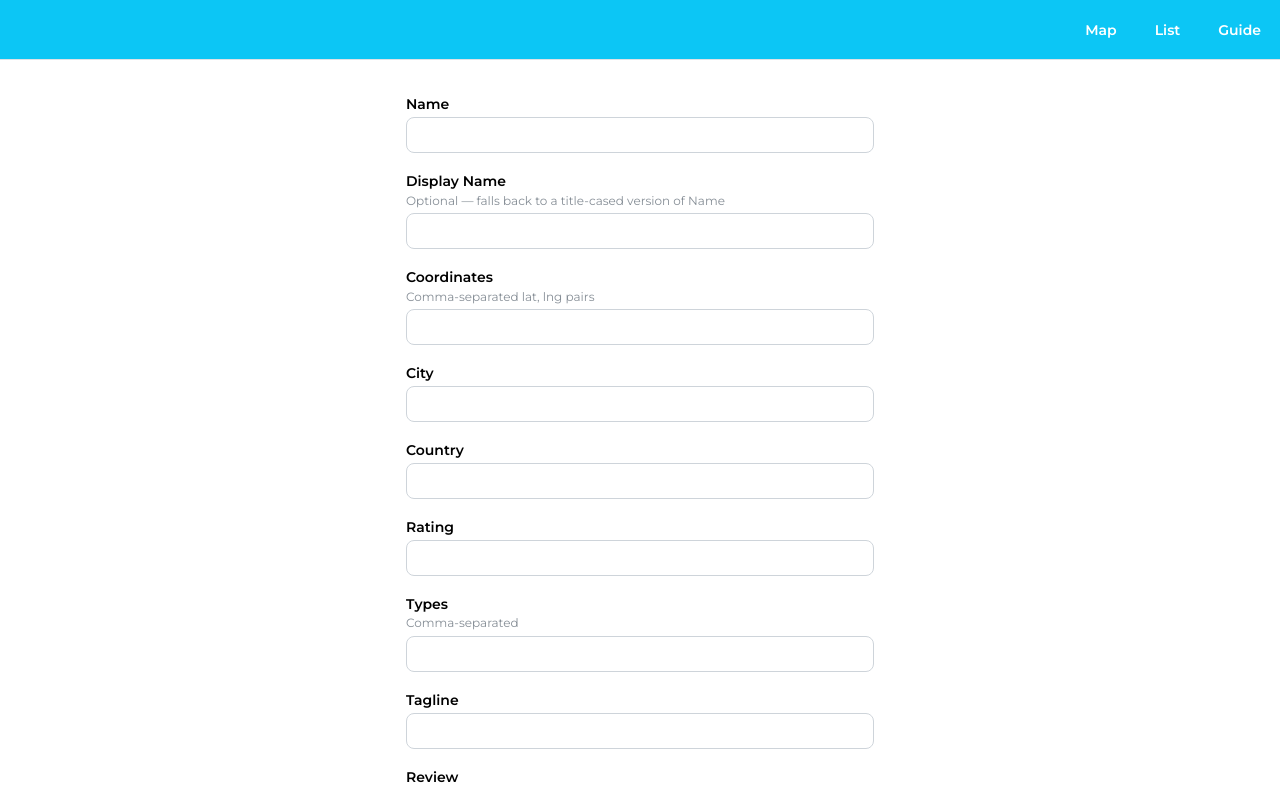
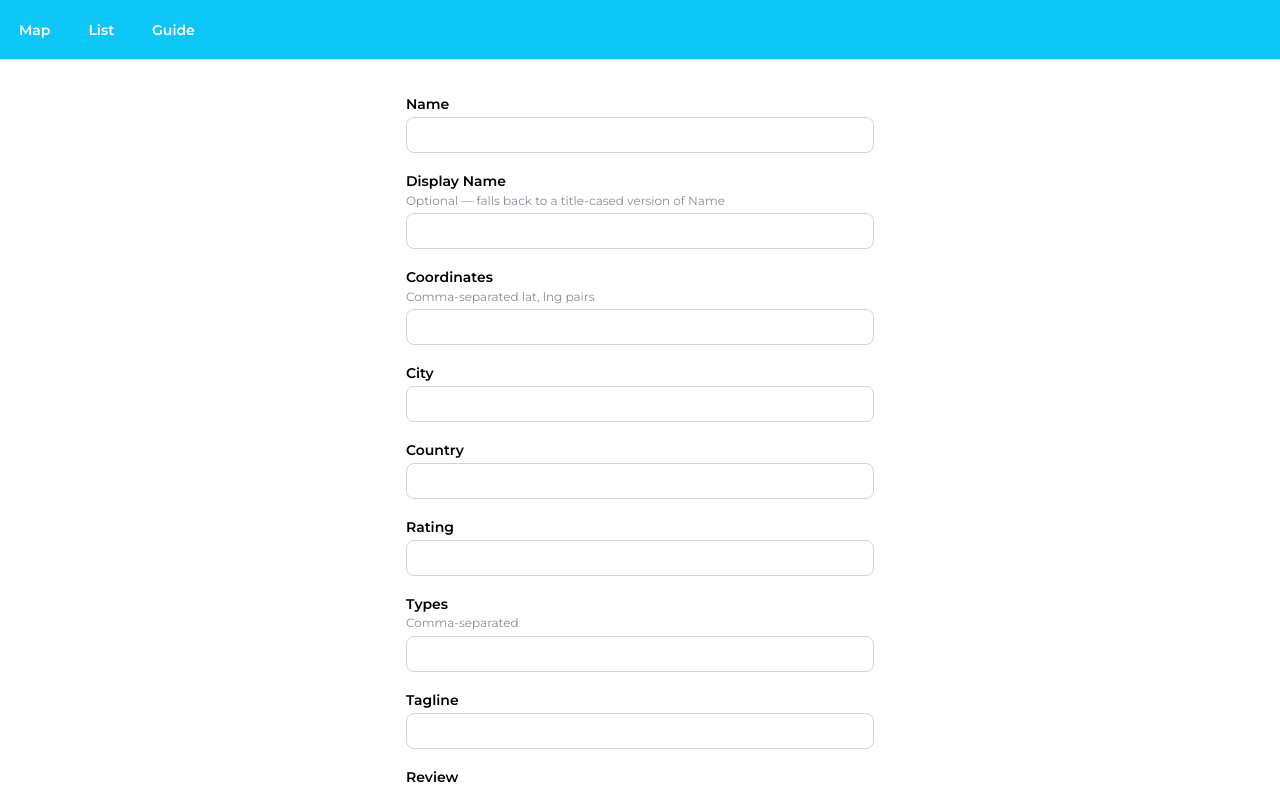
Before and after one commit to dbian17/deats, a Next.js app: page /review in a window 1280 px wide. Built offline with nearby package versions, Linux system fonts and the light colour scheme.

Commit message:
Move desktop header tabs to left

```diff
--- a/app/_components/layout/header.tsx
+++ b/app/_components/layout/header.tsx
@@ -6,7 +6,7 @@ export function Header() {
   const router = useRouter();
 
   return (
-    <Group h="100%" bg="customColor.6" justify="flex-end" gap={0}>
+    <Group h="100%" bg="customColor.6" justify="flex-start" gap={0}>
       <Button h="100%" radius={0} onClick={() => router.push("/map")}>
         Map
       </Button>
```
